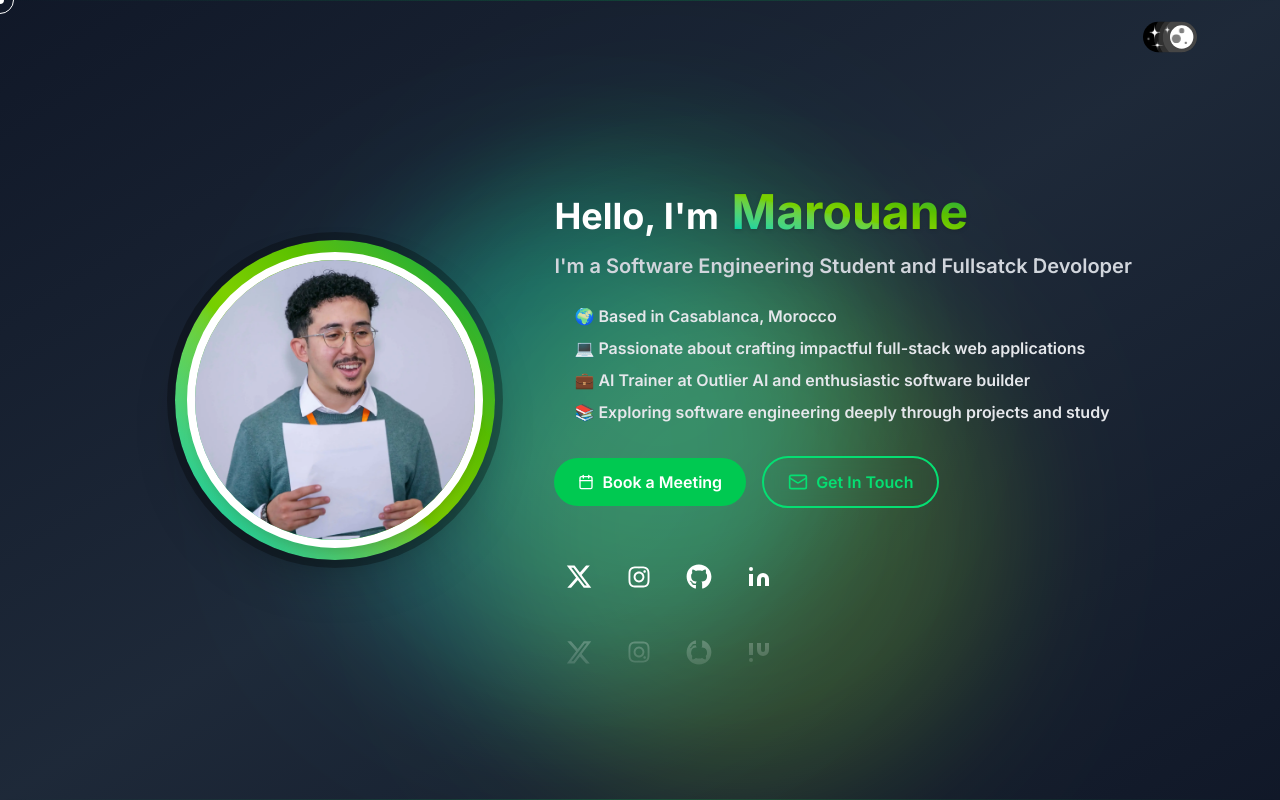
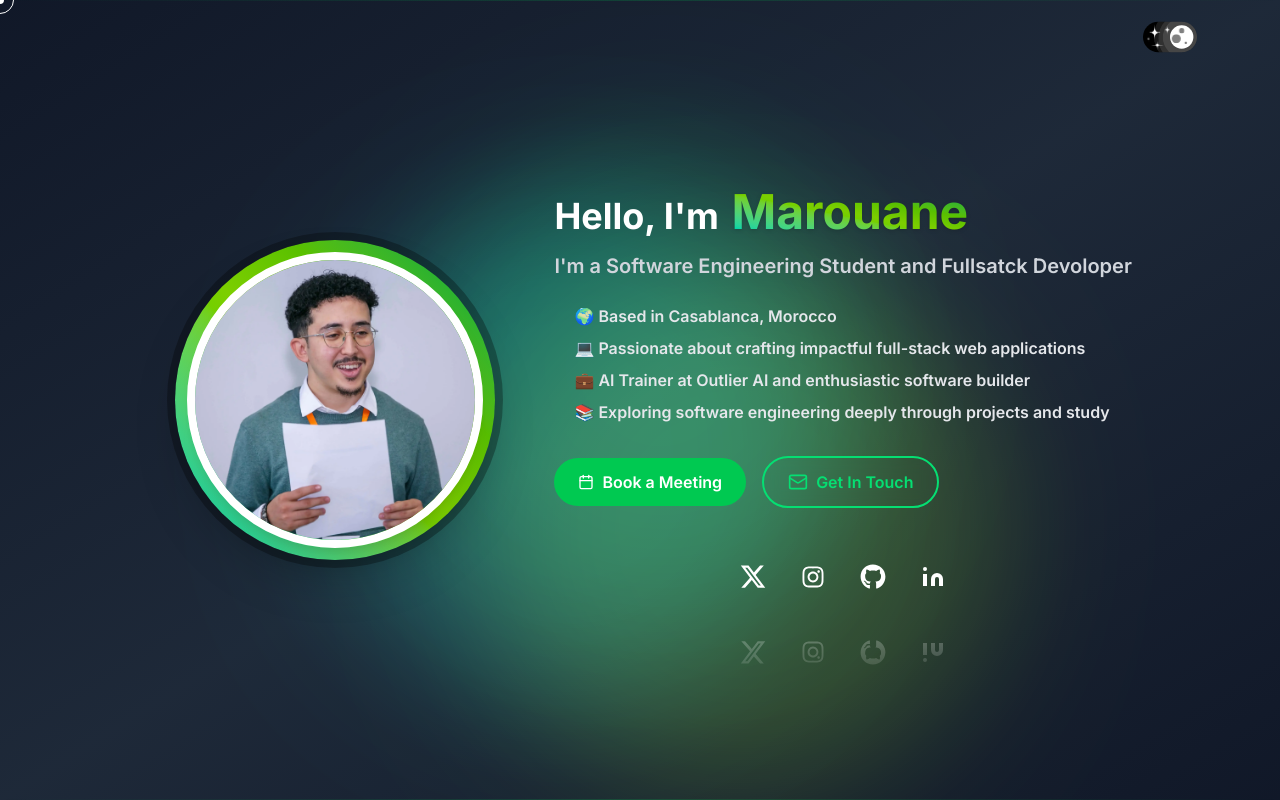
Before and after one commit to mar1shell/me.mar1shell, a React (Vite) app: page / in a window 1280 px wide. Shown: the top 800 px of the page. Built offline with nearby package versions, Linux system fonts and the light colour scheme.

Commit message:
fix: update hover color for titles in ExperienceCard and ProjectCard for better visibility

```diff
--- a/src/components/ExperienceCard/ExperienceCard.tsx
+++ b/src/components/ExperienceCard/ExperienceCard.tsx
@@ -102,7 +102,7 @@
         </div>
 
         {/* Title */}
-        <h3 className="text-2xl font-bold text-gray-900 transition-colors duration-300 group-hover:text-blue-400 md:text-3xl dark:text-white dark:group-hover:text-green-400">
+        <h3 className="text-2xl font-bold text-gray-900 transition-colors duration-300 group-hover:text-blue-700 md:text-3xl dark:text-white dark:group-hover:text-green-400">
           {experience.title}
         </h3>
 
--- a/src/components/HeroSectionContent/HeroSectionContent.tsx
+++ b/src/components/HeroSectionContent/HeroSectionContent.tsx
@@ -30,7 +30,7 @@
       </div>
 
       {/* Social media icons block */}
-      <div className="flex items-center justify-center gap-6 md:justify-start">
+      <div className="flex items-center justify-center gap-6">
         <SocialMediaBar />
       </div>
     </div>
--- a/src/components/ProjectCard/ProjectCard.tsx
+++ b/src/components/ProjectCard/ProjectCard.tsx
@@ -89,7 +89,7 @@
           )}
         </div>
 
-        <h3 className="text-2xl font-bold text-gray-900 transition-colors duration-300 group-hover:text-blue-400 md:text-3xl dark:text-white dark:group-hover:text-green-400">
+        <h3 className="text-2xl font-bold text-gray-900 transition-colors duration-300 group-hover:text-blue-700 md:text-3xl dark:text-white dark:group-hover:text-green-400">
           {project.title}
         </h3>
 
```
